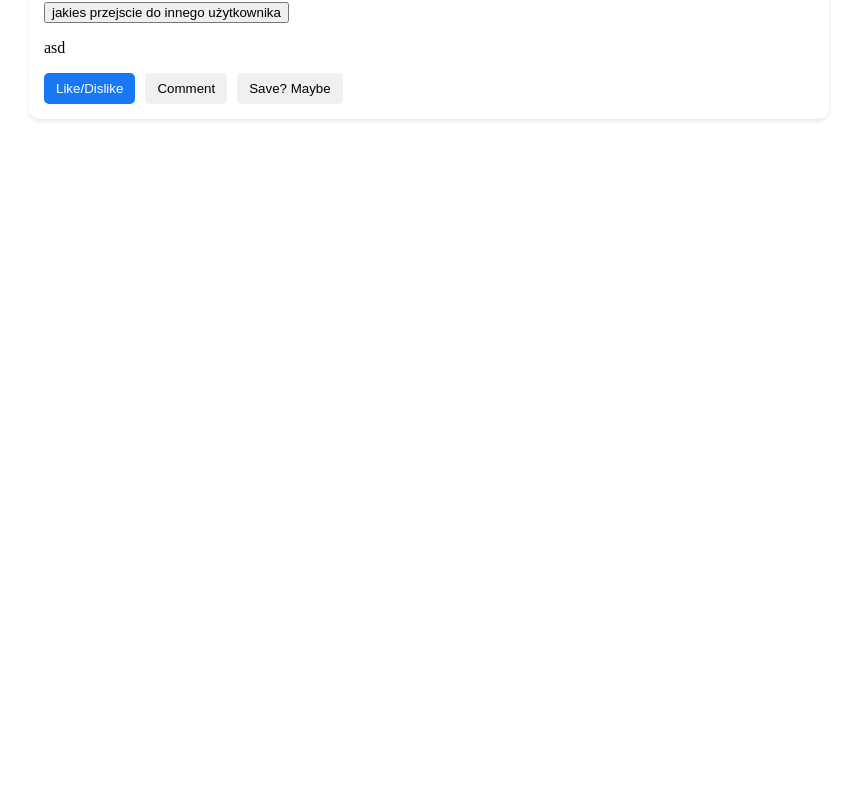
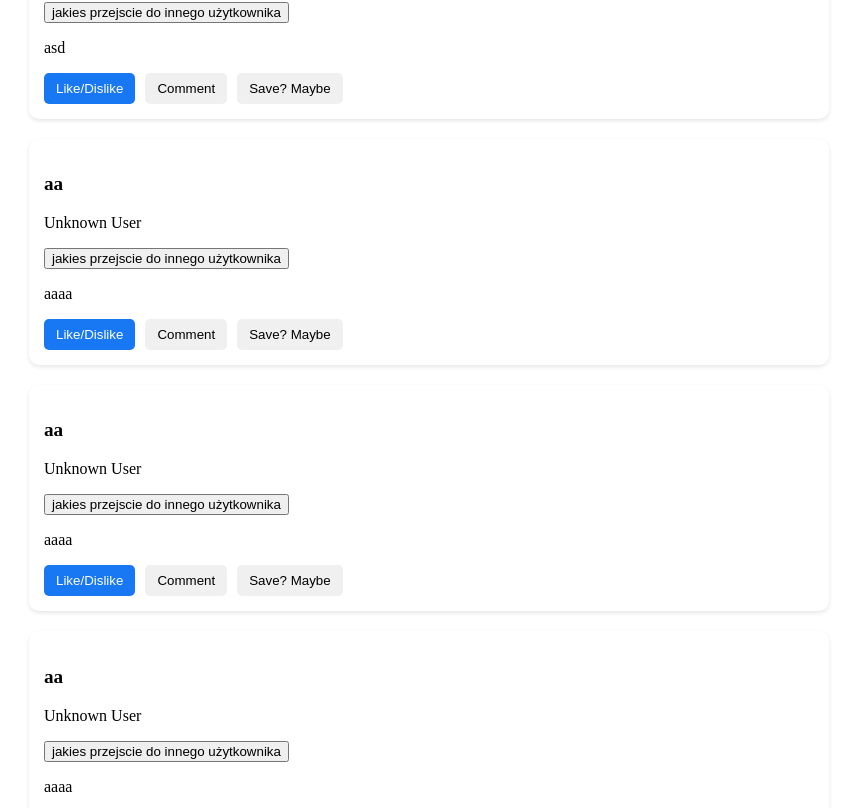
Before and after one commit to matik802/AIooK_Projekt_2_React, a React (Create React App) app: page / in a window 1280 px wide. Shown: the part 2652-3460 px from the top of the page, without its empty margins (211-1068 px from the left). Before the commit the page ends 2791 px from the top, so only its background shows below. Built offline with nearby package versions, Linux system fonts and the light colour scheme; data requests are answered from the project's data file.

Commit message:
dodanie walidacji

```diff
--- a/db.json
+++ b/db.json
@@ -30,6 +30,26 @@
       "userRelationsFrom": [],
       "userRelationsTo": [],
       "posts": []
+    },
+    {
+      "id": "acc4",
+      "email": "p@wp.pl",
+      "name": "adam",
+      "surname": "kowalski",
+      "password": "aa",
+      "birthdayDate": "2024-02-01",
+      "gender": "male"
+    }
+  ],
+  "logged_users": [
+    {
+      "id": "acc4",
+      "email": "p@wp.pl",
+      "name": "adam",
+      "surname": "kowalski",
+      "password": "aa",
+      "birthdayDate": "2024-02-01",
+      "gender": "male"
     }
   ],
   "posts": [
@@ -134,6 +154,46 @@
       "dateCreated": "2024-01-16T21:58:17.536Z",
       "tags": [],
       "id_user": 2
+    },
+    {
+      "id": "54bf",
+      "title": "aa",
+      "body": "aaaa",
+      "dateCreated": "2024-01-19T13:24:22.898Z",
+      "tags": [],
+      "id_user": 2
+    },
+    {
+      "id": "b912",
+      "title": "aa",
+      "body": "aaaa",
+      "dateCreated": "2024-01-19T13:24:24.221Z",
+      "tags": [],
+      "id_user": 2
+    },
+    {
+      "id": "f44a",
+      "title": "aa",
+      "body": "aaaa",
+      "dateCreated": "2024-01-19T13:24:24.374Z",
+      "tags": [],
+      "id_user": 2
+    },
+    {
+      "id": "20b3",
+      "title": "aa",
+      "body": "aaaa",
+      "dateCreated": "2024-01-19T13:24:24.514Z",
+      "tags": [],
+      "id_user": 2
+    },
+    {
+      "id": "9d55",
+      "title": "ads",
+      "body": "das",
+      "dateCreated": "2024-01-19T13:24:51.941Z",
+      "tags": [],
+      "id_user": 2
     }
   ],
   "posts_comments": [
--- a/package.json
+++ b/package.json
@@ -6,7 +6,7 @@
     "@testing-library/jest-dom": "^5.17.0",
     "@testing-library/react": "^13.4.0",
     "@testing-library/user-event": "^13.5.0",
-    "axios": "^1.6.4",
+    "axios": "^1.6.5",
     "json-server": "^1.0.0-alpha.10",
     "react": "^18.2.0",
     "react-dom": "^18.2.0",
--- a/src/js/App.js
+++ b/src/js/App.js
@@ -6,8 +6,10 @@ import AddPost from "./AddPost";
 import EditProfile from "./EditProfile";
 import Navbar from  "./Navbar"
 import {Route, Routes} from "react-router-dom";
+import { useState } from "react";
 
 function App() {
+
 
   return (
       <>
--- a/src/js/EditProfile.js
+++ b/src/js/EditProfile.js
@@ -15,9 +15,10 @@ const EditProfile = () => {
     const [confirmPassword, setConfirmPassword] = useState('');
     const [errorMessage, setErrorMessage] = useState('');
 
+
     const fetchData = async () => {
         try {
-            const response = await API.get("/users/1");
+            const response = await API.get("/logged_users");
             setUserData(response.data);
         } catch (error) {
             console.error('Error while fetching data', error);
--- a/src/js/Login.js
+++ b/src/js/Login.js
@@ -1,4 +1,8 @@
 import React, {useState} from 'react';
+import API from "./API";
+import axios from 'axios';
+import { useNavigate } from 'react-router-dom';
+import App from './App';
 
 const Login = () => {
     const [isLoggingIn, setIsLoggingIn] = useState(true);
@@ -11,17 +15,38 @@ const Login = () => {
     const [registrationError, setRegistrationError] = useState("");
     const [loginError, setLoginError] = useState("");
     const [gender, setGender] = useState("");
+    const navigate = useNavigate();
+
 
     const handleSwitchForm = () => {
         setIsLoggingIn(!isLoggingIn);
     };
 
-    const handleLoginSubmit = async (e) => {
+    const handleLoginSubmit = async (e, navigation) => {
         e.preventDefault();
         const requestBody = {
             username: email,
             password: password
         }
+
+        try {
+            const response = await API.get("/users");
+            const users = response.data;
+
+            const matchingUser = users.find(user => user.email === email && user.password === password);
+
+            if (matchingUser) {
+                console.log("Użytkownik o podanym e-mailu i haśle istnieje:", matchingUser);
+                await API.post("/logged_users", matchingUser);
+                navigate('/')
+            } else {
+                console.log("Użytkownik o podanym e-mailu i haśle nie istnieje.");
+            }
+        } catch (error) {
+            console.error("Błąd podczas pobierania danych użytkowników", error);
+        }
+
+        setIsLoggingIn(true);
     }
 
     const handleRegisterSubmit = async (e) => {
@@ -31,14 +56,25 @@ const Login = () => {
             return;
         }
         const requestBody = {
-            email: email,
             name: name,
             surname: surname,
+            email: email,
             password: password,
             birthdayDate: birthDate,
             gender: gender
         }
-        setIsLoggingIn(true);
+        try {
+            const response = await API.post("/users", requestBody);
+        } catch (error) {
+            /*if(!error?.response) {
+                setErrMsg('No server response');
+            } else if (error.response?.status === 409) {
+                setErrMsg('Email taken')
+            } else {
+                setErrMsg('Registration failed')
+            }*/
+
+        }
     }
 
     return (
```
Also changed, not shown: 1 other file (tests, documents, lock files or other folders).
